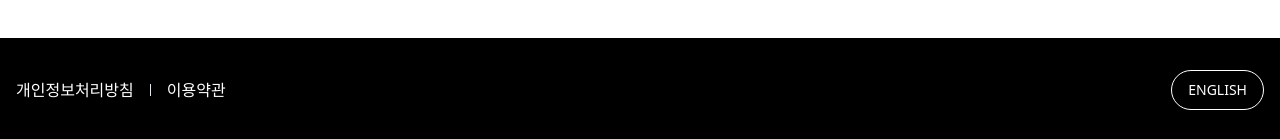
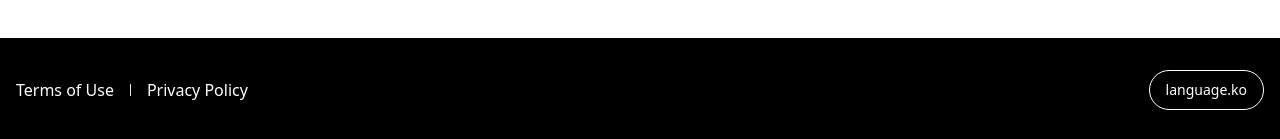
Before and after one commit to devskinshy/rentacar-front, a Next.js app: page /en in a window 1280 px wide. Shown: the part 658-797 px from the top of the page. Built offline with nearby package versions, Linux system fonts and the light colour scheme.

Commit message:
layout footer settings

```diff
--- a/src/components/layout/footer/DefaultFooter.jsx
+++ b/src/components/layout/footer/DefaultFooter.jsx
@@ -1,26 +1,29 @@
 import React from 'react';
 import { Button } from '@/components/ui/button';
 import { Separator } from '@/components/ui/separator';
-import { useTranslations } from 'next-intl';
+import { useLocale, useTranslations } from 'next-intl';
 
 function DefaultFooter() {
-	const t = useTranslations('header');
+	const locale = useLocale();
+	const c = useTranslations('language');
+	const t = useTranslations('footer');
+
+	const lang = locale === 'ko' ? 'en' : 'ko';
 
 	return (
 		<footer className='bg-black'>
 			<div className='container mx-auto px-4 py-8'>
 				<div className='flex items-center justify-between text-white'>
 					<div className='flex h-3 items-center space-x-4'>
-						<div>개인정보처리방침</div>
+						<div>{t('terms')}</div>
 						<Separator orientation='vertical' />
-						<div>이용약관</div>
+						<div>{t('privacy')}</div>
 					</div>
 					<div>
 						<Button
 							variant='outline'
-							className='rounded- rounded-full border-background bg-inherit text-inherit'
-						>
-							ENGLISH
+							className='rounded- rounded-full border-background bg-inherit text-inherit'>
+							{c(lang)}
 						</Button>
 					</div>
 				</div>
--- a/src/messages/en.json
+++ b/src/messages/en.json
@@ -1,8 +1,16 @@
 {
+	"language": {
+		"english": "english",
+		"korean": "한국어"
+	},
 	"header": {
 		"login": "LOGIN"
 	},
 	"main": {
 		"title": "Project"
+	},
+	"footer" : {
+		"terms": "Terms of Use",
+		"privacy": "Privacy Policy"
 	}
 }
--- a/src/messages/ko.json
+++ b/src/messages/ko.json
@@ -1,8 +1,16 @@
 {
+	"language": {
+		"en": "english",
+		"ko": "한국어"
+	},
 	"header": {
 		"login": "로그인"
 	},
 	"main": {
 		"title": "프로젝트"
+	},
+	"footer" : {
+		"terms": "개인정보처리방침",
+		"privacy": "이용약관"
 	}
 }
```
